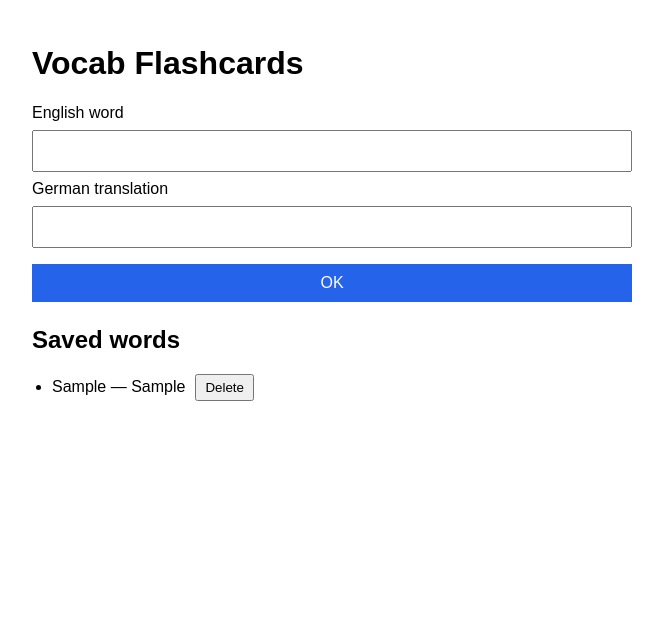
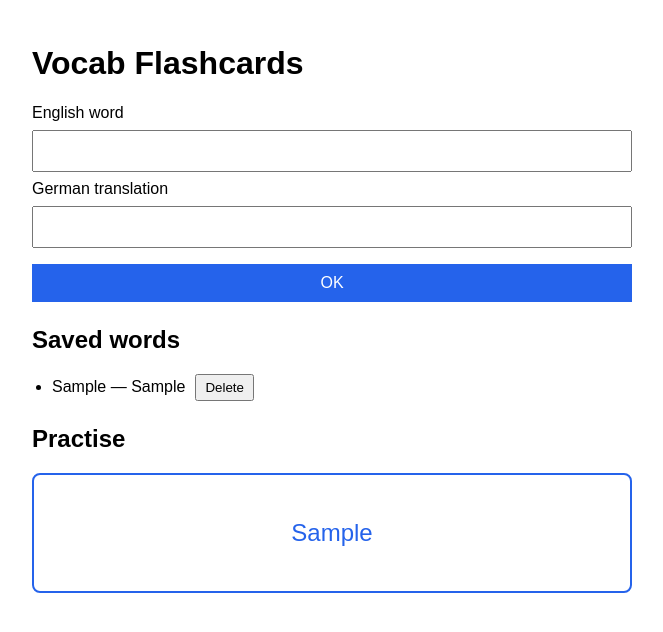
Before and after one commit to Abby-gal/Agent_use_template_flashcards, a plain HTML site: page index.html in a window 1280 px wide. Both pictures are taken after typing "Sample", "Sample" into the empty fields and a click on the button "OK". Shown: the whole page, without its empty margins (308-971 px from the left). Drawn offline with Linux system fonts and the light colour scheme.

Commit message:
implemented F5

```diff
--- a/index.html
+++ b/index.html
@@ -25,6 +25,11 @@
 			<h2>Saved words</h2>
 			<ul id="word-list"></ul>
 		</section>
+
+		<section id="flashcard-section">
+			<h2>Practise</h2>
+			<button id="flashcard" type="button">Add a word pair to start</button>
+		</section>
 	</main>
 </body>
 </html>
--- a/script.js
+++ b/script.js
@@ -5,6 +5,9 @@ const wordForm = document.getElementById("word-form");
 const englishWord = document.getElementById("english-word");
 const germanWord = document.getElementById("german-word");
 const wordList = document.getElementById("word-list");
+const flashcard = document.getElementById("flashcard");
+let currentCardIndex = 0;
+let isTranslationShown = false;
 
 // Loads saved word pairs from the browser storage.
 function loadWordPairs() {
@@ -34,11 +37,13 @@ function addWordPair(event) {
 	}
 
 	flashcards.push({ english: english, german: german });
+	isTranslationShown = false;
 	englishWord.value = "";
 	germanWord.value = "";
 
 	saveWordPairs();
 	showWordPairs();
+	showCurrentCard();
 }
 
 wordForm.addEventListener("submit", addWordPair);
@@ -67,8 +72,44 @@ function showWordPairs() {
 // Removes a word pair at the selected position in the list.
 function deleteWordPair(index) {
 	flashcards.splice(index, 1);
+
+	if (currentCardIndex >= flashcards.length) {
+		currentCardIndex = 0;
+	}
+
+	isTranslationShown = false;
 	saveWordPairs();
 	showWordPairs();
+	showCurrentCard();
 }
 
+// Shows the English word or German translation on the current card.
+function showCurrentCard() {
+	if (flashcards.length === 0) {
+		flashcard.textContent = "Add a word pair to start";
+		return;
+	}
+
+	const pair = flashcards[currentCardIndex];
+
+	if (isTranslationShown) {
+		flashcard.textContent = pair.german;
+	} else {
+		flashcard.textContent = pair.english;
+	}
+}
+
+// Switches between the English word and its German translation.
+function revealFlashcard() {
+	if (flashcards.length === 0) {
+		return;
+	}
+
+	isTranslationShown = !isTranslationShown;
+	showCurrentCard();
+}
+
+flashcard.addEventListener("click", revealFlashcard);
+
 showWordPairs();
+showCurrentCard();
--- a/style.css
+++ b/style.css
@@ -51,3 +51,18 @@ body {
 	padding: 4px 8px;
 	cursor: pointer;
 }
+
+#flashcard-section {
+	margin-top: 24px;
+}
+
+#flashcard {
+	width: 100%;
+	min-height: 120px;
+	font-size: 24px;
+	color: #2563eb;
+	background-color: white;
+	border: 2px solid #2563eb;
+	border-radius: 8px;
+	cursor: pointer;
+}
```
